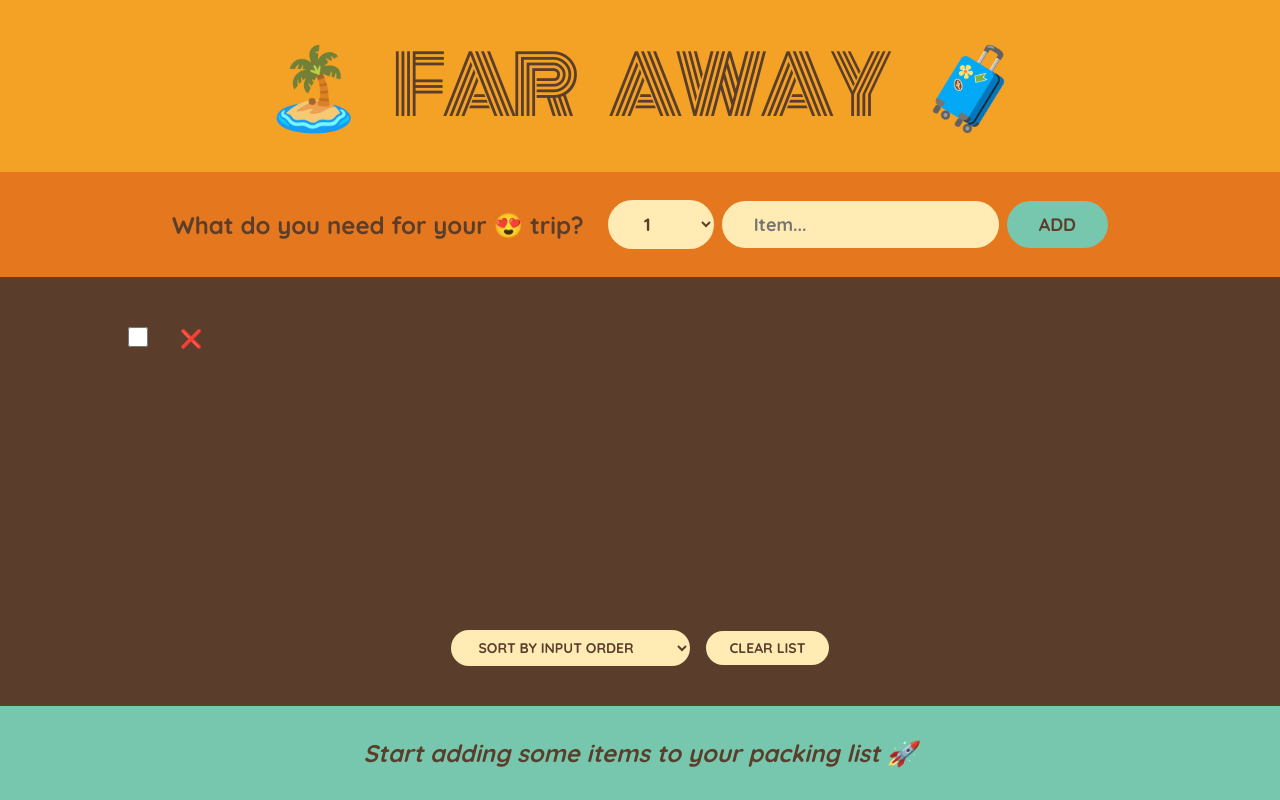
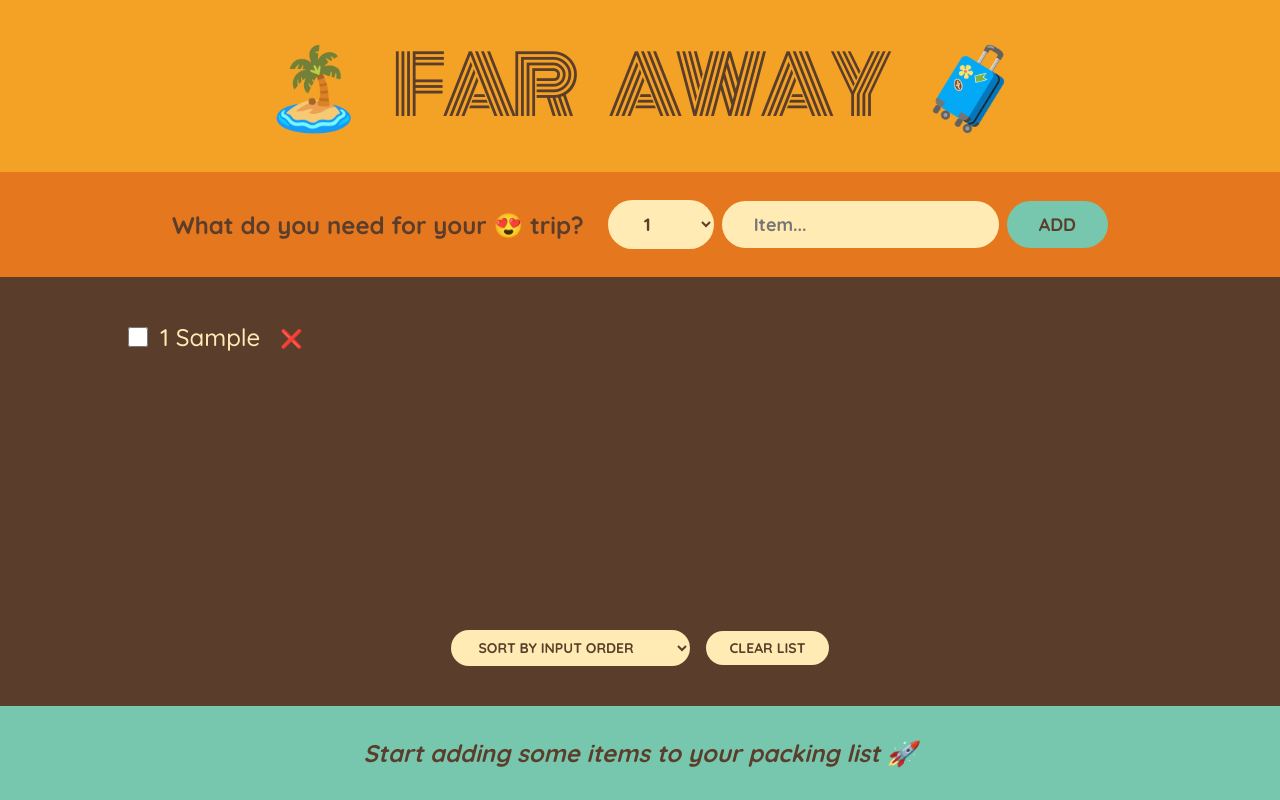
Before and after one commit to karlijones/travel-list, a React (Create React App) app: page / in a window 1280 px wide. Both pictures are taken after typing "Sample" into the empty fields and a click on the button "ADD". Built offline with nearby package versions, Linux system fonts and the light colour scheme.

Commit message:
debugging

```diff
--- a/src/App.js
+++ b/src/App.js
@@ -130,11 +130,11 @@ function Item({ item, onDeleteItem, onToggleItem }) {
     <li>
       <input
       type="checkbox"
-      value={Item.packed}
-      onChange={() => onToggleItem(Item.id)}
+      value={item.packed}
+      onChange={() => onToggleItem(item.id)}
       />
-      <span style={item.packed ? {textDecoration: "line-through" } : {}}>
-        {Item.quantity} {Item.description}
+      <span style={item.packed ? { textDecoration: "line-through" } : {}}>
+        {item.quantity} {item.description}
       </span>
       <button onClick={() => onDeleteItem(item.id)}>❌</button>
     </li>
```
